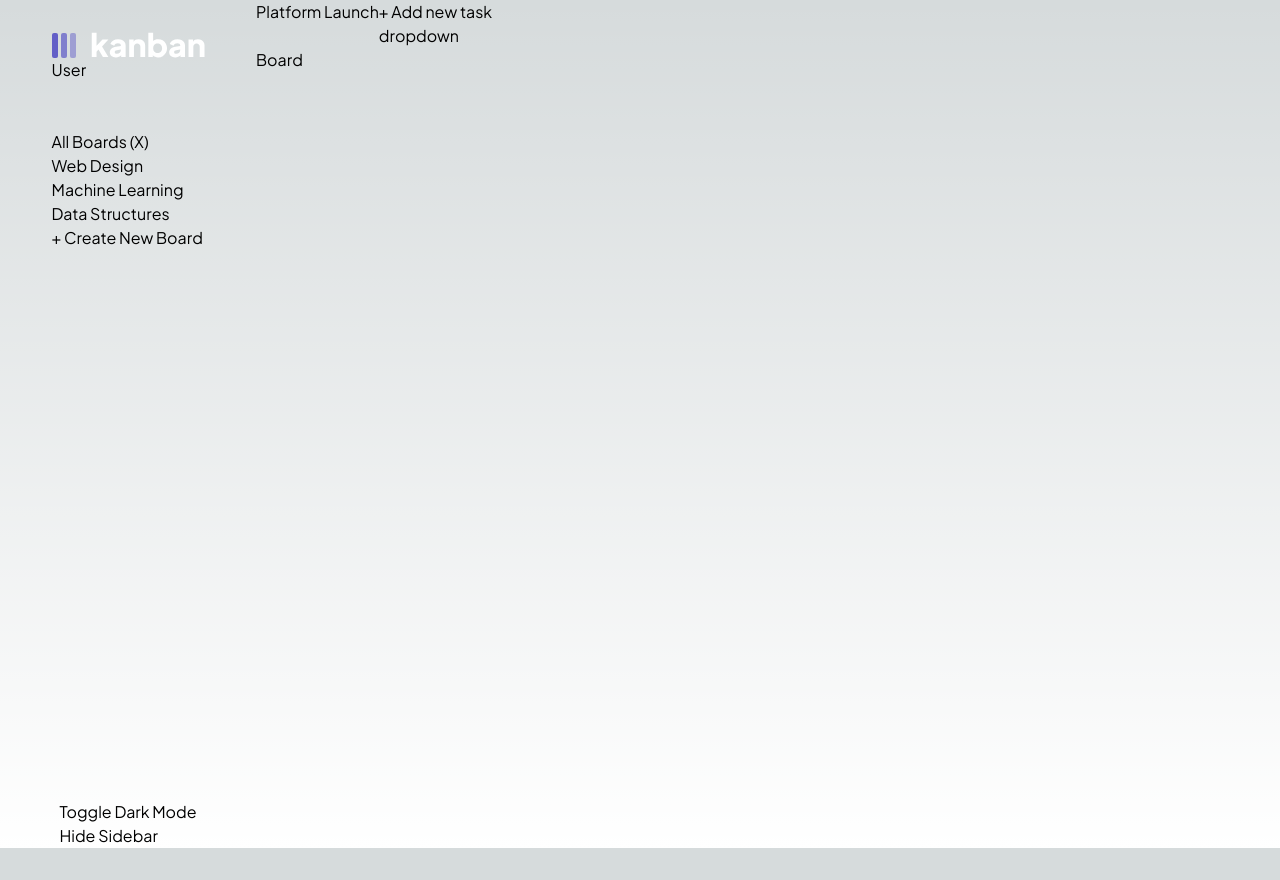
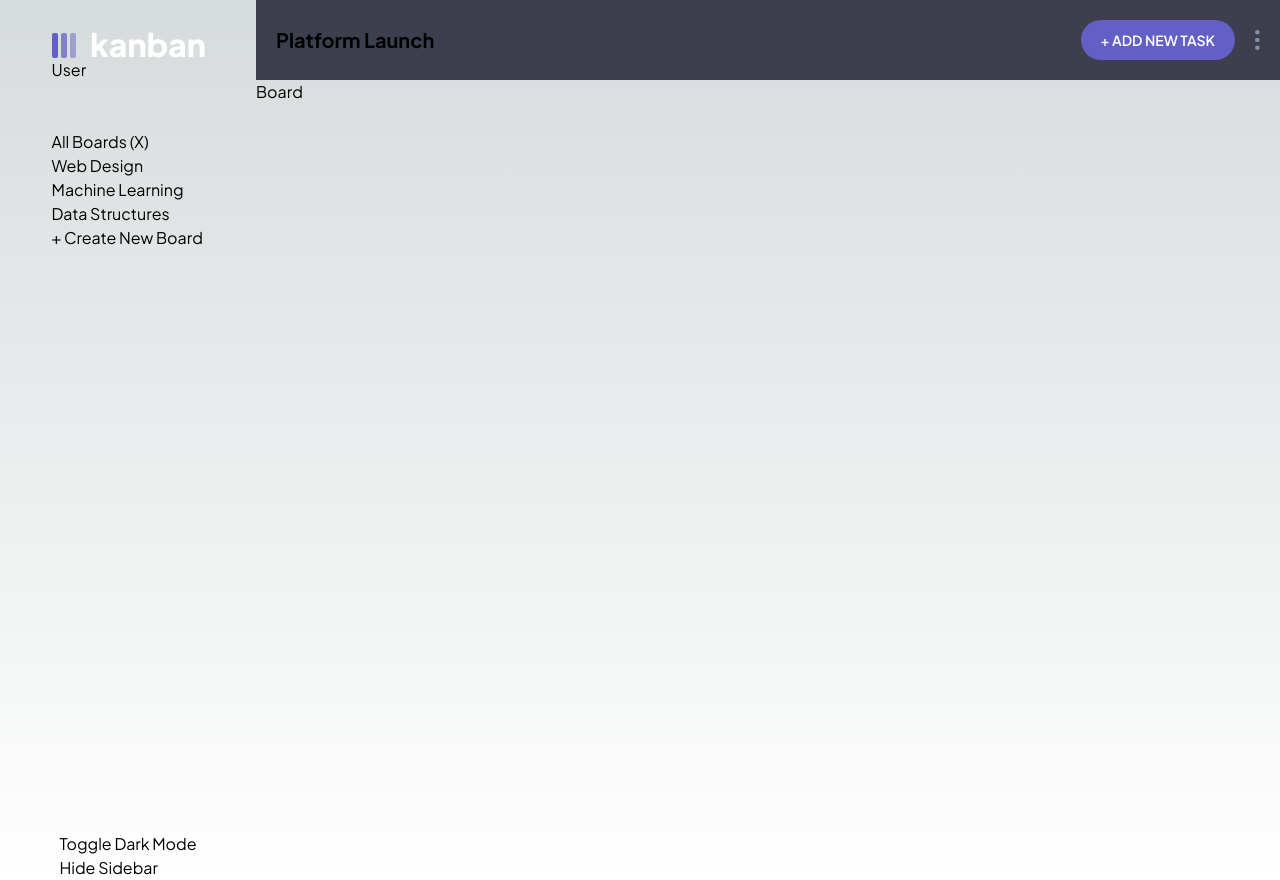
Before and after one commit to swarajzz/Kanban, a Next.js app: page / in a window 1280 px wide. Before the commit the page ends 848 px from the top, so only its background shows below. Built offline with nearby package versions, Linux system fonts and the light colour scheme.

Commit message:
styled header component

```diff
--- a/app/_components/Header.tsx
+++ b/app/_components/Header.tsx
@@ -1,12 +1,15 @@
 import React from "react";
+import ellipses from "@/public/icon-vertical-ellipsis.svg"
+import Image from "next/image";
+import { Button } from "./Button";
 
 export default function Header() {
   return (
-    <div className="bold bg-background-dark flex">
-      <h1>Platform Launch</h1>
-      <div>
-        <button>+ Add new task</button>
-        <div>dropdown</div>
+    <div className="bg-primary-400 flex justify-between items-center p-5">
+      <h1 className="text-xl font-bold">Platform Launch</h1>
+      <div className="flex items-center gap-5">
+        <Button size="md" intent={"primary"}>+ Add new task</Button>
+        <Image src={ellipses} alt="ellipses icon" />
       </div>
     </div>
   );
```
